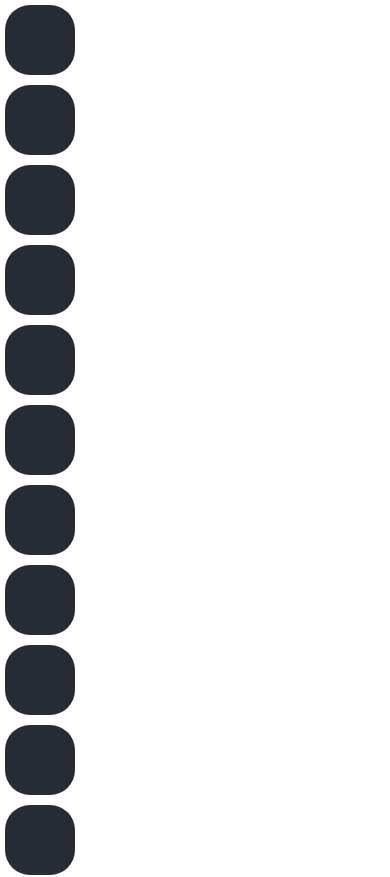
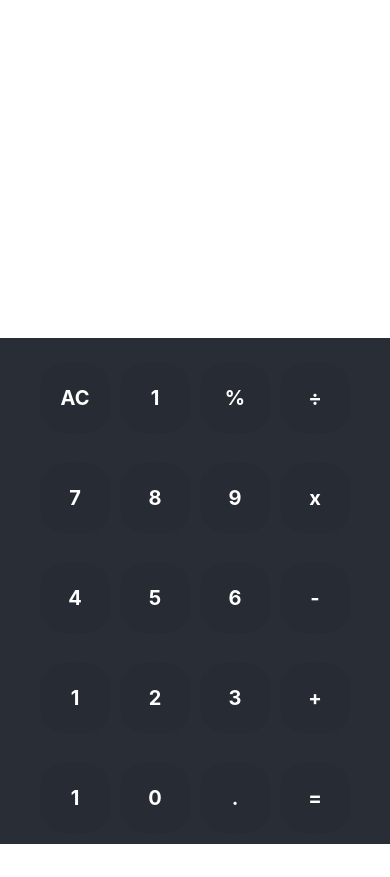
Before and after one commit to emanuelleaviana/calculator-app, a React Native app: screen / in a window 390 px wide. Shown: the top 877 px of the page. After the commit the page ends 844 px from the top, so only its background shows below. Built offline with nearby package versions, Linux system fonts and the light colour scheme.

Commit message:
updateTeclado

```diff
--- a/Components/Botao.js
+++ b/Components/Botao.js
@@ -3,6 +3,7 @@ import { StyleSheet, Text, View } from 'react-native';
 export default function Botao(props) {
     return (
         <View style={styles.estilo}>
+            <Text style={styles.texto}>{props.number}</Text>
         </View>
     );
 }
--- a/Components/Teclado.js
+++ b/Components/Teclado.js
@@ -1,13 +1,12 @@
-import { View, StyleSheet } from "react-native"
-import Botao from "./Botao";
-
+import { StyleSheet, Text, View } from 'react-native';
+import Botao from './Botao';
 
 export default function Teclado() {
     return (
         <View style={styles.teclado}>
         <View style={styles.grade}>
             <Botao number='AC'/>
-            <Botao number='+/-'/>
+            <Botao number='1'/>
             <Botao number='%'/>
             <Botao number='÷'/>
         </View>
@@ -39,10 +38,24 @@ export default function Teclado() {
             <Botao number='.'/>
             <Botao number='='/>
         </View>
+
         </View>
     );
 }
 
 const styles = StyleSheet.create({
 
+    teclado: {
+        flex:0.60,
+        alignItems:'center',
+        alignContent:'flex-end',
+        backgroundColor:'#292d36',
+        marginTop:'auto',
+
+    },
+    grade: {
+        flexDirection:'row',
+        flexWrap:'wrap',
+        marginTop:20,
+    },
 })
```
